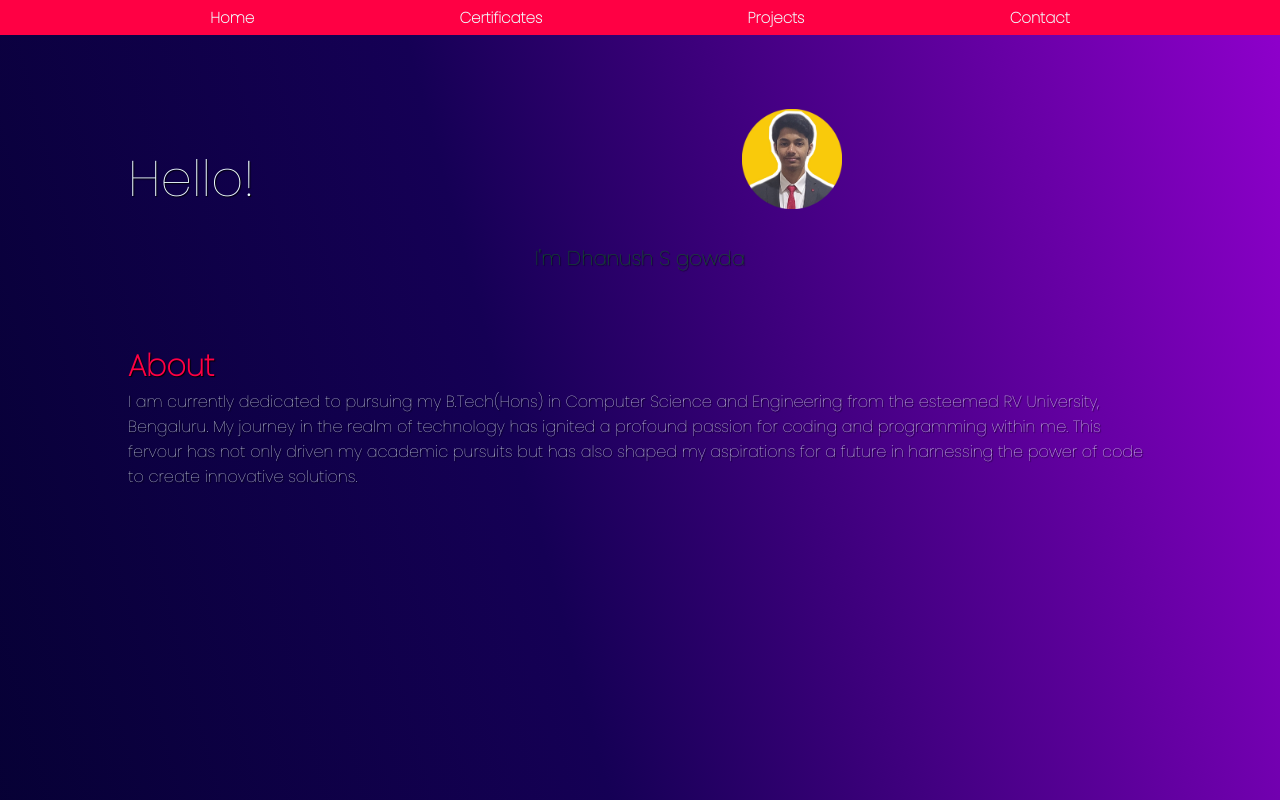
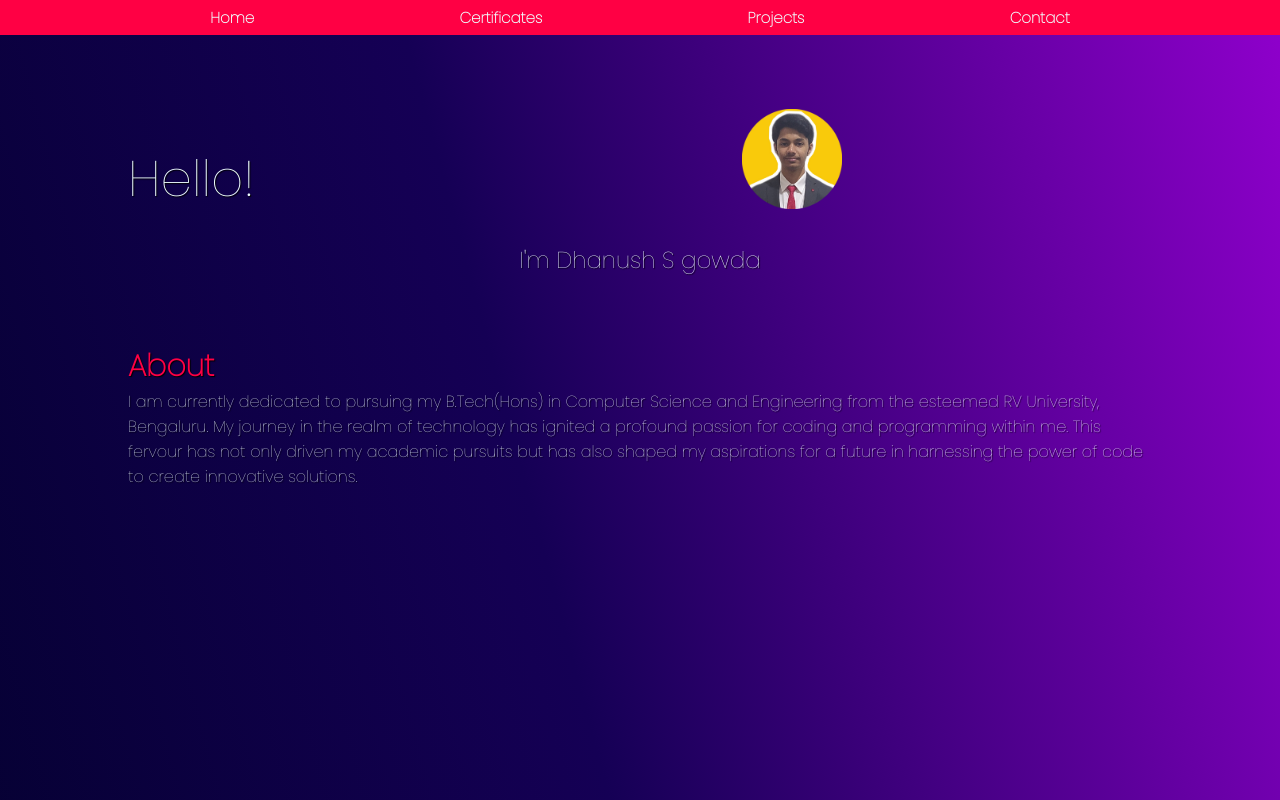
Before and after one commit to Dhanush-S-Gowda/Personal-Portfolio-website, a plain HTML site: page index.html in a window 1280 px wide. Shown: the top 800 px of the page. Drawn offline with Linux system fonts and the light colour scheme; a web font is replaced by a local one.

Commit message:
Update style.css

```diff
--- a/style.css
+++ b/style.css
@@ -81,8 +81,7 @@ nav ul li a:hover{
     place-items: center;
 }
 .header-2 p{
-    font-size: 2rem;
-    color: green;
+    font-size: 2.3rem;
 }
 .header-3{
     grid-column-start: 1;
```
